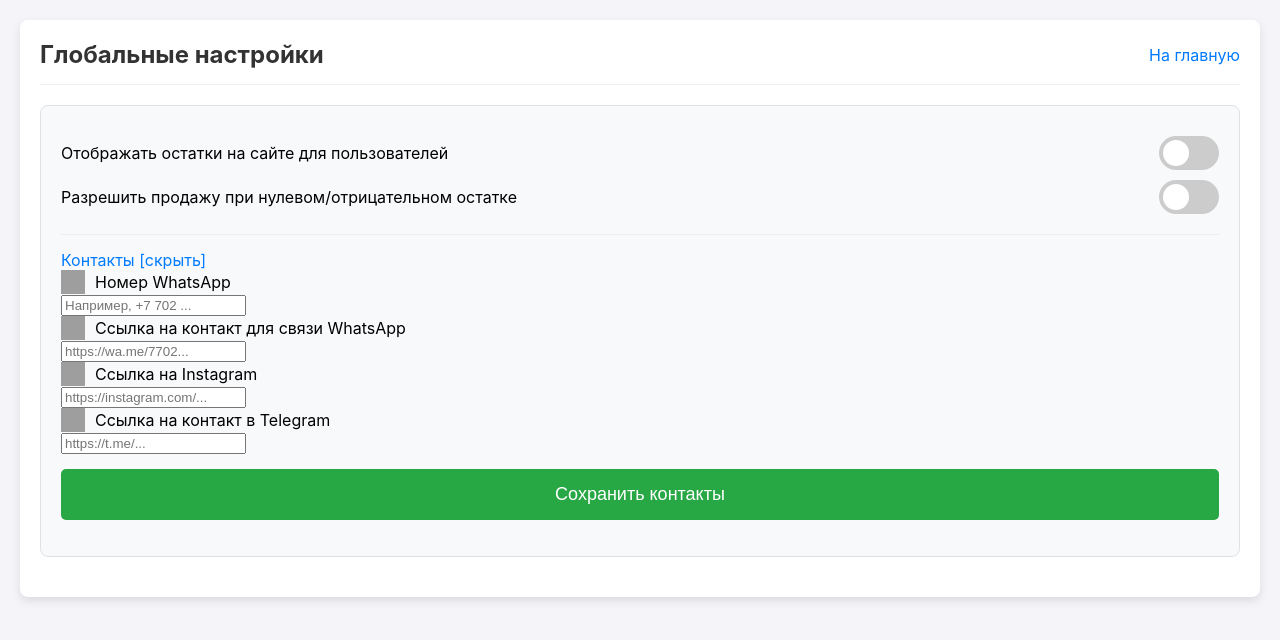
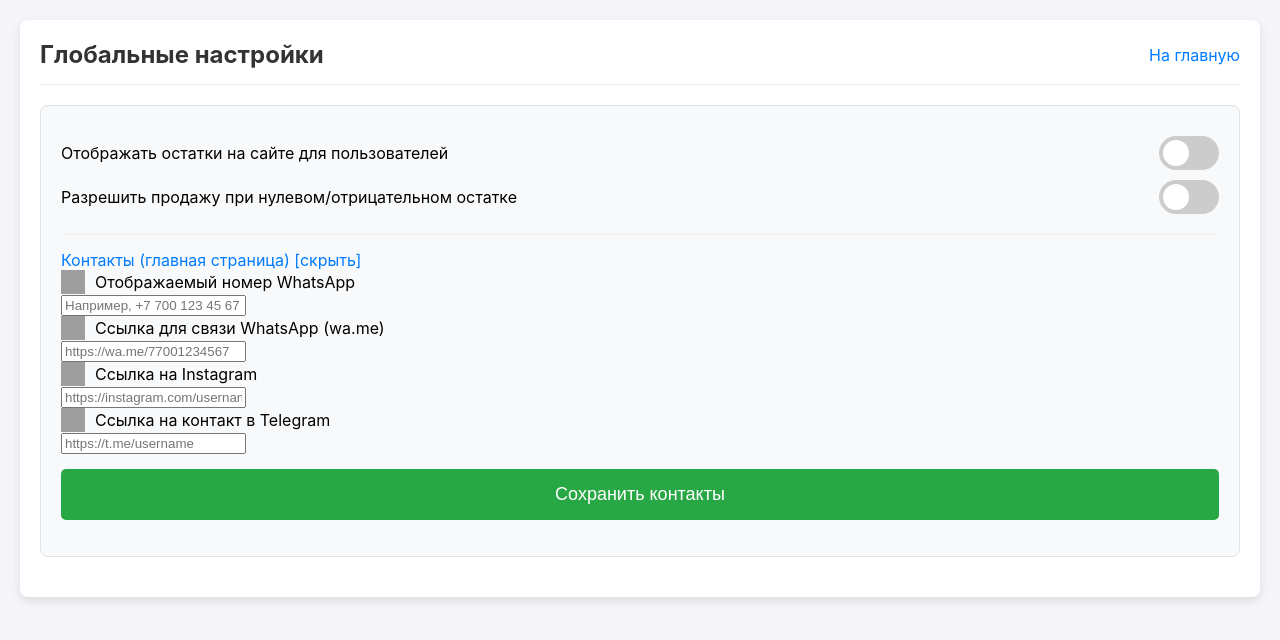
Before and after one commit to skyhokk/globus-market, a plain HTML site: page frontend/admin/settings.html in a window 1280 px wide. Drawn offline with Linux system fonts and the light colour scheme; no server answers; sample sign-in values are in the browser's storage; grey boxes are pictures that could not be loaded.

Commit message:
Fix: Update contact settings form

```diff
--- a/frontend/admin/settings.html
+++ b/frontend/admin/settings.html
@@ -30,24 +30,41 @@
                 </div>
 
                 <div class="collapsible-section">
-                    <a href="#" id="toggle-contacts-btn" class="toggle-link">Контакты [скрыть]</a>
+                    <a href="#" id="toggle-contacts-btn" class="toggle-link">Контакты (главная страница) [скрыть]</a>
                     <div id="contact-fields-container">
+
                         <div class="setting-item-input icon-input">
-                            <label for="contact-whatsapp-display"><img src="https://upload.wikimedia.org/wikipedia/commons/6/6b/WhatsApp.svg" class="admin-contact-icon" alt="Phone">Номер WhatsApp</label>
-                            <input type="text" id="contact-whatsapp-display" data-key="contact_whatsapp_display" placeholder="Например, +7 702 ...">
+                            <label for="contact-whatsapp-display">
+                                <img src="https://upload.wikimedia.org/wikipedia/commons/6/6b/WhatsApp.svg" class="admin-contact-icon" alt="Phone">
+                                Отображаемый номер WhatsApp
+                            </label>
+                            <input type="text" id="contact-whatsapp-display" data-key="contact_whatsapp_display" placeholder="Например, +7 700 123 45 67">
                         </div>
+
                         <div class="setting-item-input icon-input">
-                            <label for="contact-whatsapp"><img src="https://upload.wikimedia.org/wikipedia/commons/6/6b/WhatsApp.svg" class="admin-contact-icon" alt="WhatsApp">Ссылка на контакт для связи WhatsApp</label>
-                            <input type="text" id="contact-whatsapp" data-key="contact_whatsapp" placeholder="https://wa.me/7702...">
+                            <label for="contact-whatsapp">
+                                <img src="https://upload.wikimedia.org/wikipedia/commons/6/6b/WhatsApp.svg" class="admin-contact-icon" alt="WhatsApp">
+                                Ссылка для связи WhatsApp (wa.me)
+                            </label>
+                            <input type="text" id="contact-whatsapp" data-key="contact_whatsapp" placeholder="https://wa.me/77001234567">
                         </div>
+
                         <div class="setting-item-input icon-input">
-                            <label for="contact-instagram"><img src="https://upload.wikimedia.org/wikipedia/commons/a/a5/Instagram_icon.png" class="admin-contact-icon" alt="Instagram">Ссылка на Instagram</label>
-                            <input type="text" id="contact-instagram" data-key="contact_instagram" placeholder="https://instagram.com/...">
+                            <label for="contact-instagram">
+                                <img src="https://upload.wikimedia.org/wikipedia/commons/a/a5/Instagram_icon.png" class="admin-contact-icon" alt="Instagram">
+                                Ссылка на Instagram
+                            </label>
+                            <input type="text" id="contact-instagram" data-key="contact_instagram" placeholder="https://instagram.com/username">
                         </div>
+
                         <div class="setting-item-input icon-input">
-                            <label for="contact-telegram"><img src="https://upload.wikimedia.org/wikipedia/commons/8/82/Telegram_logo.svg" class="admin-contact-icon" alt="Telegram">Ссылка на контакт в Telegram</label>
-                            <input type="text" id="contact-telegram" data-key="contact_telegram" placeholder="https://t.me/...">
+                            <label for="contact-telegram">
+                                <img src="https://upload.wikimedia.org/wikipedia/commons/8/82/Telegram_logo.svg" class="admin-contact-icon" alt="Telegram">
+                                Ссылка на контакт в Telegram
+                            </label>
+                            <input type="text" id="contact-telegram" data-key="contact_telegram" placeholder="https://t.me/username">
                         </div>
+
                         <button id="save-settings-btn" class="save-button" style="margin-top: 15px;">Сохранить контакты</button>
                         <p id="settings-saved-message" style="color: green; text-align: center; margin-top: 10px;"></p>
                     </div>
```
